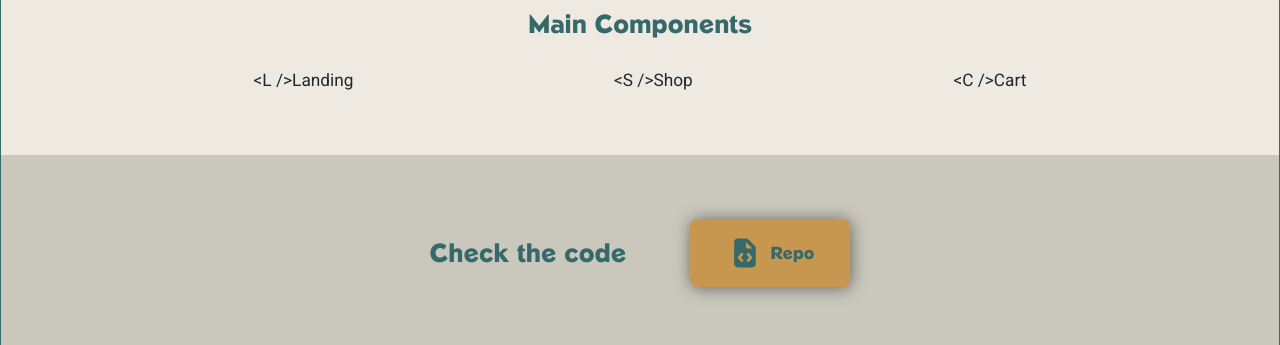
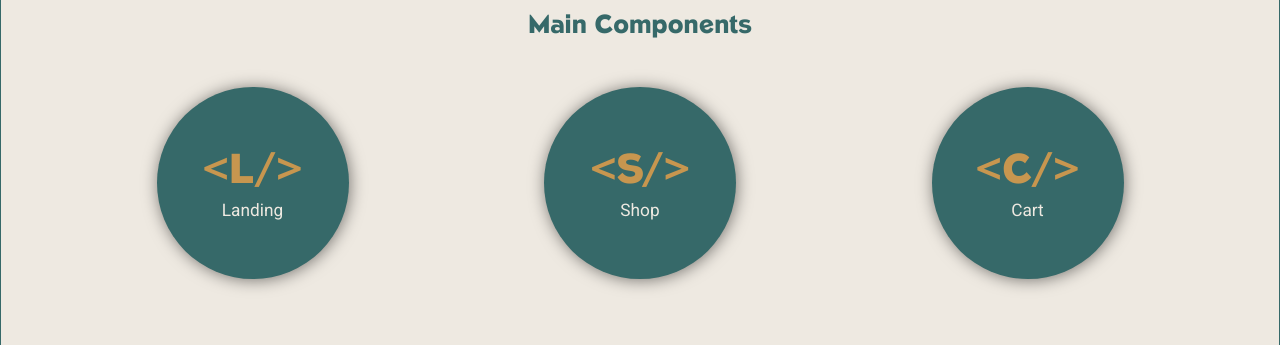
Before and after one commit to bartek8b/TOP-Shopping_Cart, a React (Vite) app: page / in a window 1280 px wide. Shown: the part 327-672 px from the top of the page. Built offline with nearby package versions, Linux system fonts and the light colour scheme.

Commit message:
Set layout of components container

```diff
--- a/src/pages/Landing/Landing.jsx
+++ b/src/pages/Landing/Landing.jsx
@@ -26,16 +26,16 @@ export const Landing = () => {
       <section className={styles.componentsSection}>
         <h2>Main Components</h2>
         <div className={styles.badgesContainer}>
-          <div className="componentBadge">
-            <span className="componentSymbol">{'<L />'}</span>
+          <div className={styles.componentBadge}>
+            <span className={styles.componentSymbol}>{'<L/>'}</span>
             <span>Landing</span>
           </div>
-          <div className="componentBadge">
-            <span className="componentSymbol">{'<S />'}</span>
+          <div className={styles.componentBadge}>
+            <span className={styles.componentSymbol}>{'<S/>'}</span>
             <span>Shop</span>
           </div>
-          <div className="componentBadge">
-            <span className="componentSymbol">{'<C />'}</span>
+          <div className={styles.componentBadge}>
+            <span className={styles.componentSymbol}>{'<C/>'}</span>
             <span>Cart</span>
           </div>
         </div>
--- a/src/pages/Landing/Landing.module.css
+++ b/src/pages/Landing/Landing.module.css
@@ -63,11 +63,35 @@ p {
   background: var(--bg-light);
 }
 
-.badgesContainer{
+.badgesContainer {
   display: flex;
   flex-direction: column;
   align-items: center;
-  gap: var(--space-8);
+  justify-content: center;
+  gap: var(--space-16);
+  padding-block: var(--space-4);
+}
+
+.componentBadge {
+  aspect-ratio: 1 / 1;
+  width: 192px;
+  height: auto;
+  border-radius: 999rem;
+  padding: var(--space-4);
+  display: flex;
+  flex-direction: column;
+  align-items: center;
+  justify-content: center;
+  gap: var(--space-2);
+  background-color: var(--primary-color);
+  color: var(--bg-light);
+  box-shadow: var(--shadow);
+}
+
+.componentSymbol{
+  color: var(--accent-color);
+  font-family: var(--font-heading);
+  font-size: calc(2.5rem + 0.1vw);
 }
 
 @media (hover: hover) {
@@ -94,9 +118,8 @@ p {
     gap: var(--space-16);
   }
 
-  .badgesContainer{
-  flex-direction: row;
-  align-items: center;
-  justify-content: space-evenly;
+  .badgesContainer {
+    flex-direction: row;
+    justify-content: space-evenly;
+  }
 }
-}
```
